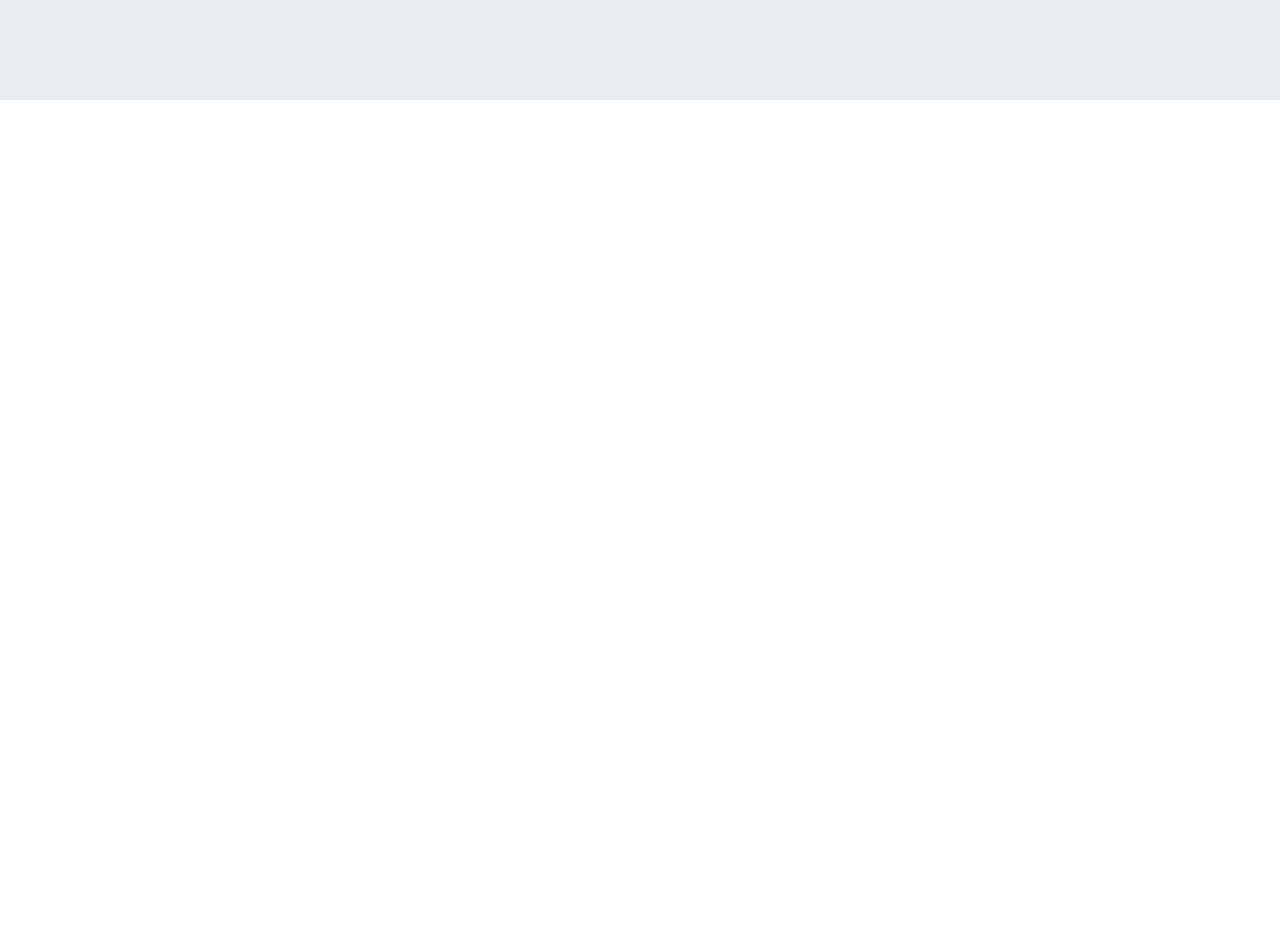
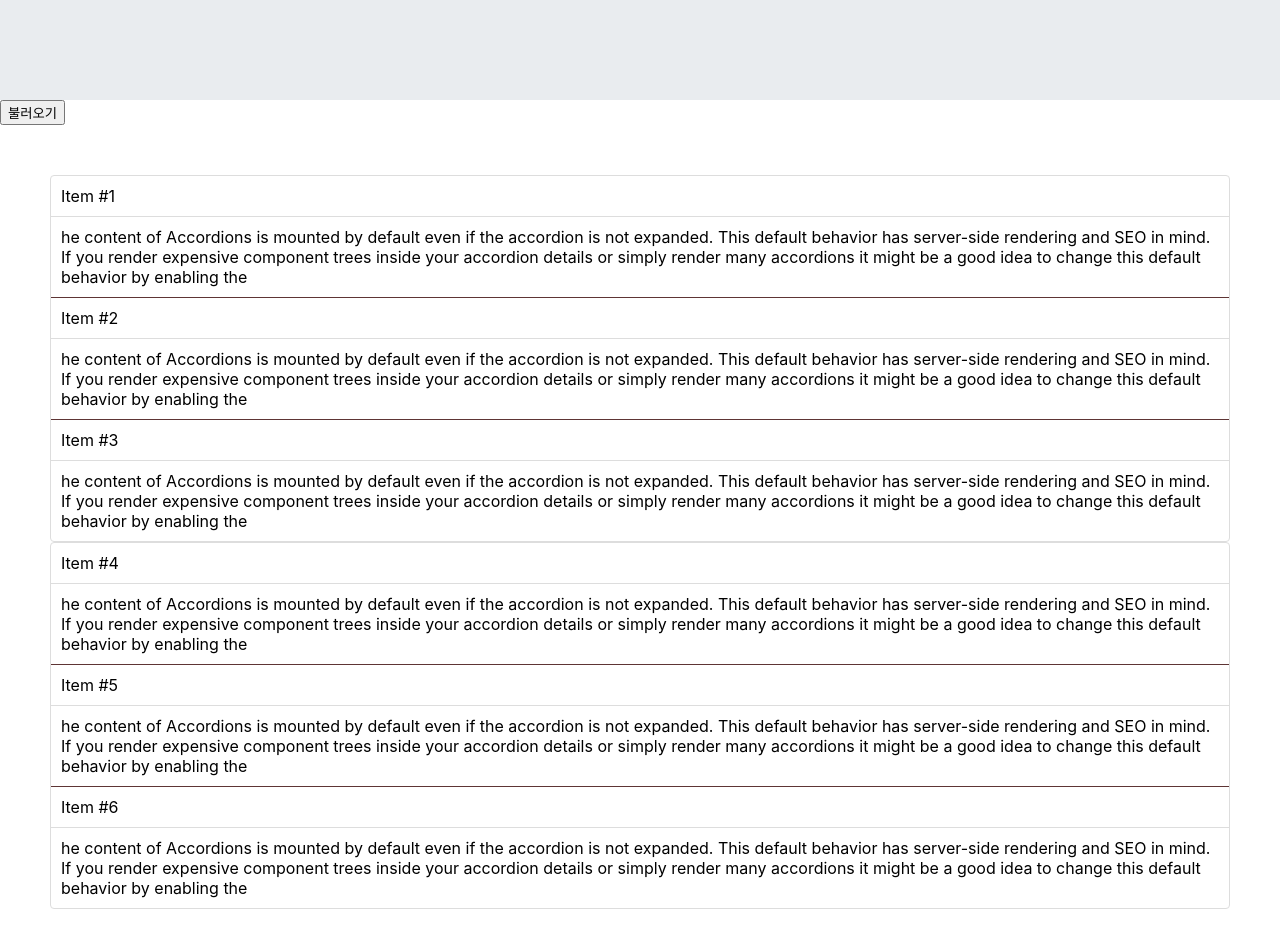
Before and after one commit to younge12/react_project, a React (Create React App) app in the folder react-app/: page / in a window 1280 px wide. Shown: the part 700-1648 px from the top of the page. Before the commit the page ends 800 px from the top, so only its background shows below. Built offline with nearby package versions, Linux system fonts and the light colour scheme.

Commit message:
아코디언

```diff
--- a/react-app/package.json
+++ b/react-app/package.json
@@ -6,6 +6,7 @@
     "@testing-library/jest-dom": "^5.16.4",
     "@testing-library/react": "^13.3.0",
     "@testing-library/user-event": "^13.5.0",
+    "axios": "^0.27.2",
     "react": "^18.2.0",
     "react-dom": "^18.2.0",
     "react-scripts": "5.0.1",
--- a/react-app/src/App.js
+++ b/react-app/src/App.js
@@ -1,9 +1,13 @@
 import Todo from "./components/Todo/Index";
+import Axios from "./axios/Axios";
+import Bootstrap from "./components/bootstrap/Index";
 
 function App() {
   return (
     <>
       <Todo />
+      <Axios />
+      <Bootstrap />
     </>
   );
 }
--- /dev/null
+++ b/react-app/src/axios/Axios.jsx
@@ -0,0 +1,40 @@
+import { useState } from "react";
+import axios from "axios";
+
+const Axios = () => {
+  const [data, setData] = useState(null);
+  const onClick = async () => {
+    try {
+      const url = "http://jsonplaceholder.typicode.com/todos/1";
+      const response = await axios.get(url);
+      setData(response.data);
+    } catch (e) {
+      console.log(e);
+    }
+  };
+  // const [data, setData] = useState(null);
+
+  // const onClick = () => {
+  //   axios
+  //     .get("http://jsonplaceholder.typicode.com/todos/1")
+  //     .then((response) => {
+  //       setData(response.data);
+  //     });
+  // };
+  return (
+    <>
+      <div>
+        <button onClick={onClick}>불러오기</button>
+      </div>
+      {data && (
+        <textarea
+          rows={7}
+          value={JSON.stringify(data, null, 2)}
+          readOnly={true}
+        />
+      )}
+    </>
+  );
+};
+
+export default Axios;
--- a/react-app/src/components/Todo/Form.jsx
+++ b/react-app/src/components/Todo/Form.jsx
@@ -4,30 +4,32 @@
 const Form = ({ onAdd }) => {
   const inputEl = useRef(null);
   const [text, SetText] = useState("");
-  const handleClick = () => {
+  //   const handleClick = () => {
+  //     onAdd(text);
+  //     SetText("");
+  //     inputEl.current.focus();
+  //   };
+  //   const handleKeyUp = (e) => {
+  //     if (e.key === "Enter") {
+  //       inputEl.current.focus();
+  //     }
+  //   };
+  const handleSubmit = (e) => {
+    e.preventDefault();
     onAdd(text);
     SetText("");
-    inputEl.current.focus();
-  };
-  const handleKeyUp = (e) => {
-    if (e.key === "Enter") {
-      onAdd(text);
-      SetText("");
-      inputEl.current.focus();
-    }
   };
   return (
-    <>
+    <form onSubmit={handleSubmit}>
       <InputWrapper>
         <Input
           value={text}
           onChange={(e) => SetText(e.target.value)}
-          onKeyUp={handleKeyUp}
           ref={inputEl}
         />
-        <BtnSubmit onClick={handleClick}>+</BtnSubmit>
+        <BtnSubmit>+</BtnSubmit>
       </InputWrapper>
-    </>
+    </form>
   );
 };
 
--- a/react-app/src/components/Todo/Index.jsx
+++ b/react-app/src/components/Todo/Index.jsx
@@ -26,8 +26,7 @@
   };
   const handleChecked = (checkedId) => {
     const nextTodos = todos.map((todo) => {
-      todo.id === checkedId && (todo.checked = !todo.checked);
-      return todo;
+      return todo.id === checkedId ? { ...todo, checked: !todo.checked } : todo;
     });
     setTodos(nextTodos);
   };
--- a/react-app/src/components/Todo/TodoList.jsx
+++ b/react-app/src/components/Todo/TodoList.jsx
@@ -1,17 +1,17 @@
-import styled from "styled-components";
+import styled, { css } from "styled-components";
 
 const TodoList = ({ data, onDelete, onChecked }) => {
   return (
     <List>
       {data.map(({ id, content, checked }) => (
-        <Item key={id}>
+        <Item key={id} checked={checked}>
           <label>
             <input
               type="checkbox"
               checked={checked}
               onChange={() => onChecked(id)}
             />
-            <Content>{content}</Content>
+            <Content checked={checked}>{content}</Content>
           </label>
           <BtnDelete onClick={() => onDelete(id)}>X</BtnDelete>
         </Item>
@@ -27,17 +27,30 @@
   min-height: 300px;
   background: #fff;
 `;
+const Content = styled.span``;
 const Item = styled.li`
   height: 50px;
   display: flex;
   align-items: center;
   padding: 0 20px;
   justify-content: space-between;
-
   & + & {
     border-top: 1px solid #ddd;
   }
+
+  ${({ checked }) =>
+    checked &&
+    css`
+      background: pink;
+      ${Content} {
+        text-decoration: line-through;
+      }
+    `};
+  /* background: ${({ checked }) => checked && "pink"};
+  ${Content} {
+    text-decoration: ${({ checked }) => checked && "line-through"};
+  } */
 `;
-const Content = styled.span``;
+
 const BtnDelete = styled.button``;
 export default TodoList;
--- /dev/null
+++ b/react-app/src/components/bootstrap/Accordion.jsx
@@ -0,0 +1,33 @@
+import styled from "styled-components";
+
+const Accordion = ({ data }) => {
+  return (
+    <List>
+      {data.map(({ id, title, content }) => (
+        <Item key={id}>
+          <Header>{title}</Header>
+          <Body>{content}</Body>
+        </Item>
+      ))}
+    </List>
+  );
+};
+
+const List = styled.div`
+  border: 1px solid #ddd;
+  border-radius: 4px;
+`;
+const Item = styled.div`
+  & + & {
+    border-top: 1px solid #5e3535;
+  }
+`;
+const Header = styled.div`
+  padding: 10px;
+`;
+const Body = styled.div`
+  padding: 10px;
+  border-top: 1px solid #ddd;
+`;
+
+export default Accordion;
--- /dev/null
+++ b/react-app/src/components/bootstrap/Index.jsx
@@ -0,0 +1,18 @@
+import styled from "styled-components";
+import Accordion from "./Accordion";
+import data from "../../datas/Accordion";
+import data02 from "../../datas/Accordion02";
+
+const Bootstrap = () => {
+  return (
+    <Layout>
+      <Accordion data={data} />
+      <Accordion data={data02} />
+    </Layout>
+  );
+};
+
+const Layout = styled.div`
+  padding: 50px;
+`;
+export default Bootstrap;
--- /dev/null
+++ b/react-app/src/datas/Accordion.js
@@ -0,0 +1,22 @@
+const data = [
+  {
+    id: 1,
+    title: "Item #1",
+    content:
+      "he content of Accordions is mounted by default even if the accordion is not expanded. This default behavior has server-side rendering and SEO in mind. If you render expensive component trees inside your accordion details or simply render many accordions it might be a good idea to change this default behavior by enabling the",
+  },
+  {
+    id: 2,
+    title: "Item #2",
+    content:
+      "he content of Accordions is mounted by default even if the accordion is not expanded. This default behavior has server-side rendering and SEO in mind. If you render expensive component trees inside your accordion details or simply render many accordions it might be a good idea to change this default behavior by enabling the",
+  },
+  {
+    id: 3,
+    title: "Item #3",
+    content:
+      "he content of Accordions is mounted by default even if the accordion is not expanded. This default behavior has server-side rendering and SEO in mind. If you render expensive component trees inside your accordion details or simply render many accordions it might be a good idea to change this default behavior by enabling the",
+  },
+];
+
+export default data;
--- /dev/null
+++ b/react-app/src/datas/Accordion02.js
@@ -0,0 +1,22 @@
+const data = [
+  {
+    id: 4,
+    title: "Item #4",
+    content:
+      "he content of Accordions is mounted by default even if the accordion is not expanded. This default behavior has server-side rendering and SEO in mind. If you render expensive component trees inside your accordion details or simply render many accordions it might be a good idea to change this default behavior by enabling the",
+  },
+  {
+    id: 5,
+    title: "Item #5",
+    content:
+      "he content of Accordions is mounted by default even if the accordion is not expanded. This default behavior has server-side rendering and SEO in mind. If you render expensive component trees inside your accordion details or simply render many accordions it might be a good idea to change this default behavior by enabling the",
+  },
+  {
+    id: 6,
+    title: "Item #6",
+    content:
+      "he content of Accordions is mounted by default even if the accordion is not expanded. This default behavior has server-side rendering and SEO in mind. If you render expensive component trees inside your accordion details or simply render many accordions it might be a good idea to change this default behavior by enabling the",
+  },
+];
+
+export default data;
```
Also changed, not shown: 2 other files (tests, documents, lock files or other folders).
